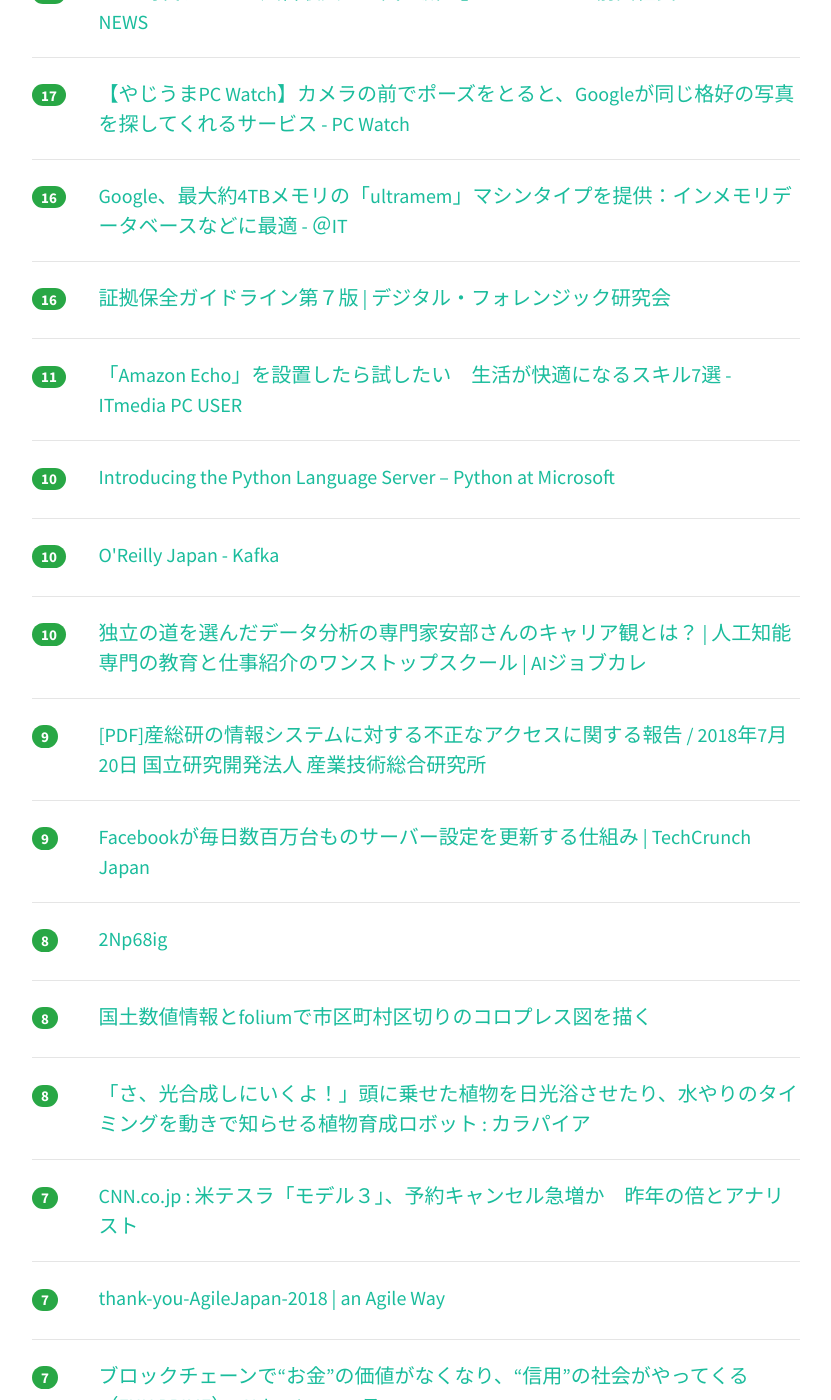
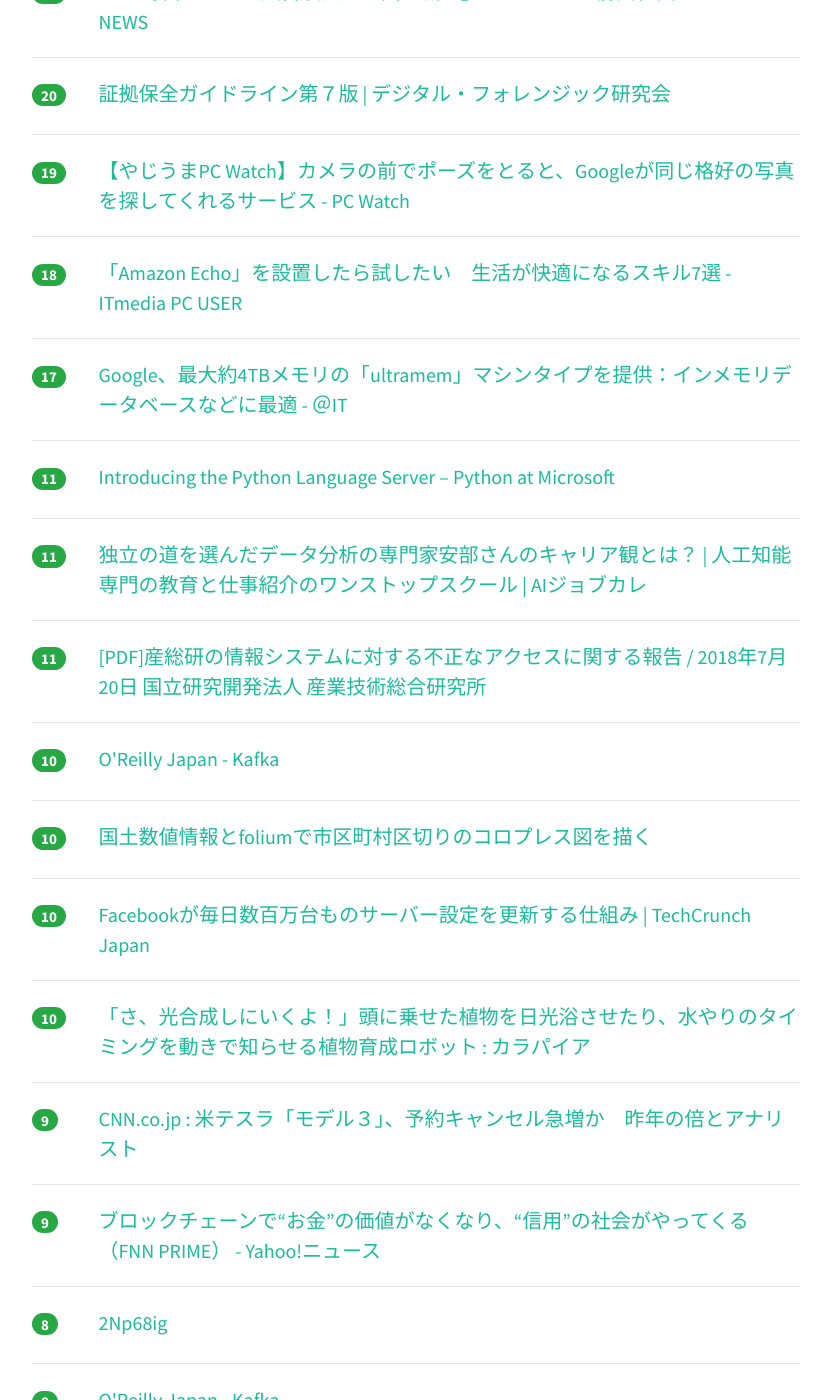
Before and after one commit to yatta47/hatena-matome-site, a Jekyll site: the page built from _posts/2018-07-21-hatena.md, in a window 1280 px wide and 1400 px high, scrolled down 496 px. Shown: the whole window, without its empty margins (224-1055 px from the left). Built offline with Jekyll 4.4.1, drawn with Linux system fonts in a browser that asks for light colours; nearby versions of some CDN libraries; part of the change alters nothing that is shown; some of the changed text lies outside the part shown.

Commit message:
Updated 2018-07-21

```diff
--- a/_posts/2018-07-21-hatena.md
+++ b/_posts/2018-07-21-hatena.md
@@ -1,44 +1,54 @@
 ---
 layout: post
 title:  "2018-07-21 はてぶIT"
-date:   2018-07-21 10:02:12
+date:   2018-07-21 11:02:08
 tags: [it-hotentry]
 ---
-19 件のデータあり
+23 件のデータあり
 
 <hr><div class="row">
-<div class="col-1"><span class="badge badge-pill badge-success h2">40</span></div>
+<div class="col-1"><span class="badge badge-pill badge-success h2">67</span></div>
 <div class="col-11"><a href='https://news.mynavi.jp/article/20180719-665927/' target='_blank'>Linuxネットワークコマンドのカンペが公開 | マイナビニュース</a></div>
 </div>
 <hr>
 <div class="row">
-<div class="col-1"><span class="badge badge-pill badge-success h2">20</span></div>
+<div class="col-1"><span class="badge badge-pill badge-success h2">21</span></div>
 <div class="col-11"><a href='http://www.itmedia.co.jp/news/articles/1807/20/news118.html' target='_blank'>「5G時代、テレビ広告収入は一気に減る」　SHOWROOM前田社長 - ITmedia NEWS</a></div>
 </div>
 <hr>
 <div class="row">
-<div class="col-1"><span class="badge badge-pill badge-success h2">17</span></div>
+<div class="col-1"><span class="badge badge-pill badge-success h2">20</span></div>
+<div class="col-11"><a href='https://digitalforensic.jp/home-act-products-df-guideline-7th/' target='_blank'>証拠保全ガイドライン第７版 | デジタル・フォレンジック研究会</a></div>
+</div>
+<hr>
+<div class="row">
+<div class="col-1"><span class="badge badge-pill badge-success h2">19</span></div>
 <div class="col-11"><a href='https://pc.watch.impress.co.jp/docs/news/yajiuma/1134006.html' target='_blank'>【やじうまPC Watch】カメラの前でポーズをとると、Googleが同じ格好の写真を探してくれるサービス - PC Watch</a></div>
 </div>
 <hr>
 <div class="row">
-<div class="col-1"><span class="badge badge-pill badge-success h2">16</span></div>
+<div class="col-1"><span class="badge badge-pill badge-success h2">18</span></div>
+<div class="col-11"><a href='http://www.itmedia.co.jp/pcuser/articles/1807/21/news013.html' target='_blank'>「Amazon Echo」を設置したら試したい　生活が快適になるスキル7選 - ITmedia PC USER</a></div>
+</div>
+<hr>
+<div class="row">
+<div class="col-1"><span class="badge badge-pill badge-success h2">17</span></div>
 <div class="col-11"><a href='http://www.atmarkit.co.jp/ait/articles/1807/20/news040.html' target='_blank'>Google、最大約4TBメモリの「ultramem」マシンタイプを提供：インメモリデータベースなどに最適 - ＠IT</a></div>
 </div>
 <hr>
 <div class="row">
-<div class="col-1"><span class="badge badge-pill badge-success h2">16</span></div>
-<div class="col-11"><a href='https://digitalforensic.jp/home-act-products-df-guideline-7th/' target='_blank'>証拠保全ガイドライン第７版 | デジタル・フォレンジック研究会</a></div>
+<div class="col-1"><span class="badge badge-pill badge-success h2">11</span></div>
+<div class="col-11"><a href='https://blogs.msdn.microsoft.com/pythonengineering/2018/07/18/introducing-the-python-language-server/' target='_blank'>Introducing the Python Language Server &#8211; Python at Microsoft</a></div>
 </div>
 <hr>
 <div class="row">
 <div class="col-1"><span class="badge badge-pill badge-success h2">11</span></div>
-<div class="col-11"><a href='http://www.itmedia.co.jp/pcuser/articles/1807/21/news013.html' target='_blank'>「Amazon Echo」を設置したら試したい　生活が快適になるスキル7選 - ITmedia PC USER</a></div>
+<div class="col-11"><a href='https://www.aijobcolle.com/single-post/interview11' target='_blank'>独立の道を選んだデータ分析の専門家安部さんのキャリア観とは？ | 人工知能専門の教育と仕事紹介のワンストップスクール | AIジョブカレ</a></div>
 </div>
 <hr>
 <div class="row">
-<div class="col-1"><span class="badge badge-pill badge-success h2">10</span></div>
-<div class="col-11"><a href='https://blogs.msdn.microsoft.com/pythonengineering/2018/07/18/introducing-the-python-language-server/' target='_blank'>Introducing the Python Language Server &#8211; Python at Microsoft</a></div>
+<div class="col-1"><span class="badge badge-pill badge-success h2">11</span></div>
+<div class="col-11"><a href='https://www.aist.go.jp/pdf/aist_j/topics/to2018/to20180720/20180720aist.pdf' target='_blank'>[PDF]産総研の情報システムに対する不正なアクセスに関する報告 / 2018年7月20日 国立研究開発法人 産業技術総合研究所</a></div>
 </div>
 <hr>
 <div class="row">
@@ -48,17 +58,27 @@ tags: [it-hotentry]
 <hr>
 <div class="row">
 <div class="col-1"><span class="badge badge-pill badge-success h2">10</span></div>
-<div class="col-11"><a href='https://www.aijobcolle.com/single-post/interview11' target='_blank'>独立の道を選んだデータ分析の専門家安部さんのキャリア観とは？ | 人工知能専門の教育と仕事紹介のワンストップスクール | AIジョブカレ</a></div>
+<div class="col-11"><a href='https://qiita.com/shima_x/items/fe29274d67de3a461524' target='_blank'>国土数値情報とfoliumで市区町村区切りのコロプレス図を描く</a></div>
+</div>
+<hr>
+<div class="row">
+<div class="col-1"><span class="badge badge-pill badge-success h2">10</span></div>
+<div class="col-11"><a href='https://jp.techcrunch.com/2018/07/20/2018-07-19-how-facebook-configures-its-millions-of-servers-every-day/' target='_blank'>Facebookが毎日数百万台ものサーバー設定を更新する仕組み | TechCrunch Japan</a></div>
+</div>
+<hr>
+<div class="row">
+<div class="col-1"><span class="badge badge-pill badge-success h2">10</span></div>
+<div class="col-11"><a href='http://karapaia.com/archives/52262624.html' target='_blank'>「さ、光合成しにいくよ！」頭に乗せた植物を日光浴させたり、水やりのタイミングを動きで知らせる植物育成ロボット : カラパイア</a></div>
 </div>
 <hr>
 <div class="row">
 <div class="col-1"><span class="badge badge-pill badge-success h2">9</span></div>
-<div class="col-11"><a href='https://www.aist.go.jp/pdf/aist_j/topics/to2018/to20180720/20180720aist.pdf' target='_blank'>[PDF]産総研の情報システムに対する不正なアクセスに関する報告 / 2018年7月20日 国立研究開発法人 産業技術総合研究所</a></div>
+<div class="col-11"><a href='https://www.cnn.co.jp/business/35122788.html' target='_blank'>CNN.co.jp : 米テスラ「モデル３」、予約キャンセル急増か　昨年の倍とアナリスト</a></div>
 </div>
 <hr>
 <div class="row">
 <div class="col-1"><span class="badge badge-pill badge-success h2">9</span></div>
-<div class="col-11"><a href='https://jp.techcrunch.com/2018/07/20/2018-07-19-how-facebook-configures-its-millions-of-servers-every-day/' target='_blank'>Facebookが毎日数百万台ものサーバー設定を更新する仕組み | TechCrunch Japan</a></div>
+<div class="col-11"><a href='https://headlines.yahoo.co.jp/hl?a=20180720-00010007-fnnprimev-sci' target='_blank'>ブロックチェーンで“お金”の価値がなくなり、“信用”の社会がやってくる（FNN PRIME） - Yahoo!ニュース</a></div>
 </div>
 <hr>
 <div class="row">
@@ -68,17 +88,7 @@ tags: [it-hotentry]
 <hr>
 <div class="row">
 <div class="col-1"><span class="badge badge-pill badge-success h2">8</span></div>
-<div class="col-11"><a href='https://qiita.com/shima_x/items/fe29274d67de3a461524' target='_blank'>国土数値情報とfoliumで市区町村区切りのコロプレス図を描く</a></div>
-</div>
-<hr>
-<div class="row">
-<div class="col-1"><span class="badge badge-pill badge-success h2">8</span></div>
-<div class="col-11"><a href='http://karapaia.com/archives/52262624.html' target='_blank'>「さ、光合成しにいくよ！」頭に乗せた植物を日光浴させたり、水やりのタイミングを動きで知らせる植物育成ロボット : カラパイア</a></div>
-</div>
-<hr>
-<div class="row">
-<div class="col-1"><span class="badge badge-pill badge-success h2">7</span></div>
-<div class="col-11"><a href='https://www.cnn.co.jp/business/35122788.html' target='_blank'>CNN.co.jp : 米テスラ「モデル３」、予約キャンセル急増か　昨年の倍とアナリスト</a></div>
+<div class="col-11"><a href='https://www.oreilly.co.jp//books/9784873118499' target='_blank'>O'Reilly Japan - Kafka</a></div>
 </div>
 <hr>
 <div class="row">
@@ -87,17 +97,27 @@ tags: [it-hotentry]
 </div>
 <hr>
 <div class="row">
-<div class="col-1"><span class="badge badge-pill badge-success h2">7</span></div>
-<div class="col-11"><a href='https://headlines.yahoo.co.jp/hl?a=20180720-00010007-fnnprimev-sci' target='_blank'>ブロックチェーンで“お金”の価値がなくなり、“信用”の社会がやってくる（FNN PRIME） - Yahoo!ニュース</a></div>
-</div>
-<hr>
-<div class="row">
-<div class="col-1"><span class="badge badge-pill badge-success h2">7</span></div>
-<div class="col-11"><a href='https://www.oreilly.co.jp//books/9784873118499' target='_blank'>O'Reilly Japan - Kafka</a></div>
+<div class="col-1"><span class="badge badge-pill badge-success h2">6</span></div>
+<div class="col-11"><a href='https://www.newspaper-ama.com/entry/2018/07/20/182338' target='_blank'>ＥＵ、米グーグルに対し5,700億の制裁金 - 素人が新聞記事書いてみた</a></div>
 </div>
 <hr>
 <div class="row">
 <div class="col-1"><span class="badge badge-pill badge-success h2">6</span></div>
-<div class="col-11"><a href='https://www.newspaper-ama.com/entry/2018/07/20/182338' target='_blank'>ＥＵ、米グーグルに対し5,700億の制裁金 - 素人が新聞記事書いてみた</a></div>
+<div class="col-11"><a href='http://ascii.jp/elem/000/001/713/1713259/' target='_blank'>ASCII.jp：ノンコーディングで質問に自動回答するLINE BOTを作ってみよう (1/4)｜松本典子の「Azure Logic Apps」超入門 ～AI編～</a></div>
 </div>
 <hr>
+<div class="row">
+<div class="col-1"><span class="badge badge-pill badge-success h2">4</span></div>
+<div class="col-11"><a href='https://blog.softwaremill.com/why-scala-a6ac8c98c541' target='_blank'>Why Scala? – SoftwareMill Tech Blog</a></div>
+</div>
+<hr>
+<div class="row">
+<div class="col-1"><span class="badge badge-pill badge-success h2">3</span></div>
+<div class="col-11"><a href='http://www.oreilly.co.jp/books/9784873118499/index.html' target='_blank'>O'Reilly Japan - Kafka</a></div>
+</div>
+<hr>
+<div class="row">
+<div class="col-1"><span class="badge badge-pill badge-success h2">0</span></div>
+<div class="col-11"><a href='https://japan.cnet.com/article/35122741/' target='_blank'>【特集：iOS 12】Memojiがリアルに見える理由 - CNET Japan</a></div>
+</div>
+<hr>
```
